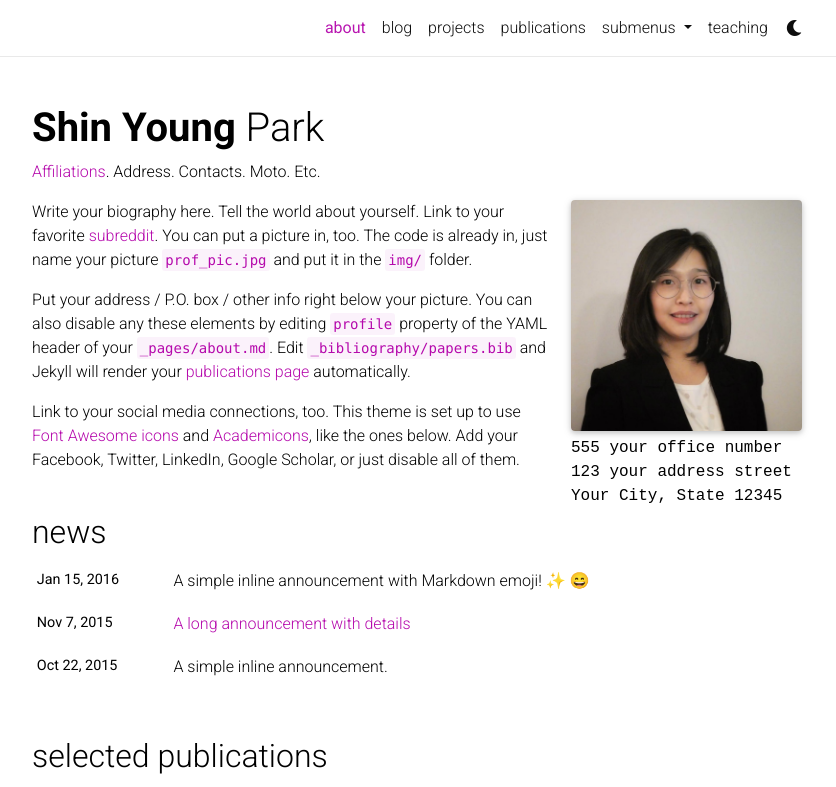
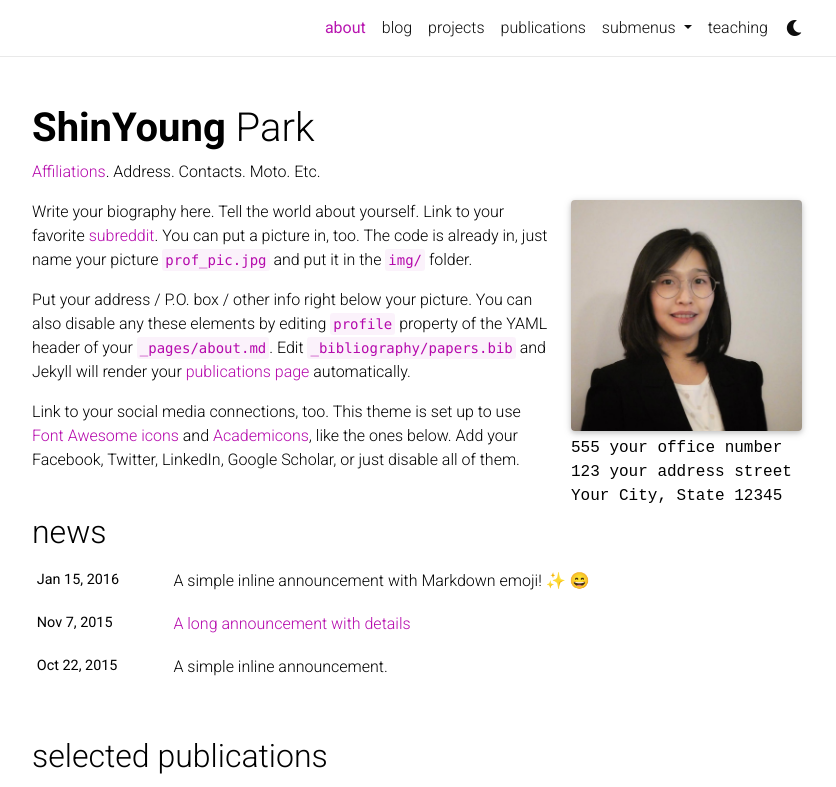
Before and after one commit to parksy0810/parksy0810.github.io, a Jekyll site: the page built from _pages/about.md, in a window 1280 px wide and 1077 px high, cut to the strip 0-787 px from the top of the window. Shown: the whole strip, without its empty margins (223-1059 px from the left). Built offline with Jekyll 4.4.1, drawn with Linux system fonts in a browser that asks for light colours; nearby versions of some CDN libraries; emoji names are drawn with the system emoji font; comment, search, counter and statistics services are not loaded; a style sheet for code colours, icons or effects is not loaded; some of the changed text lies outside the part shown.

Commit message:
Update _config.yml

```diff
--- a/_config.yml
+++ b/_config.yml
@@ -3,7 +3,7 @@
 # -----------------------------------------------------------------------------
 
 title: blank # the website title (if blank, full name will be used instead)
-first_name: Shin Young
+first_name: ShinYoung
 middle_name:
 last_name: Park
 email: parksy@uwm.edu
```
